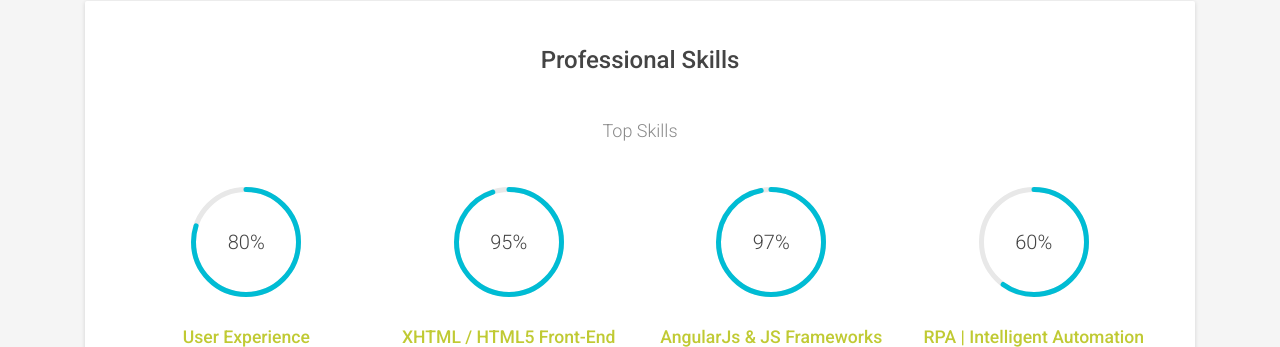
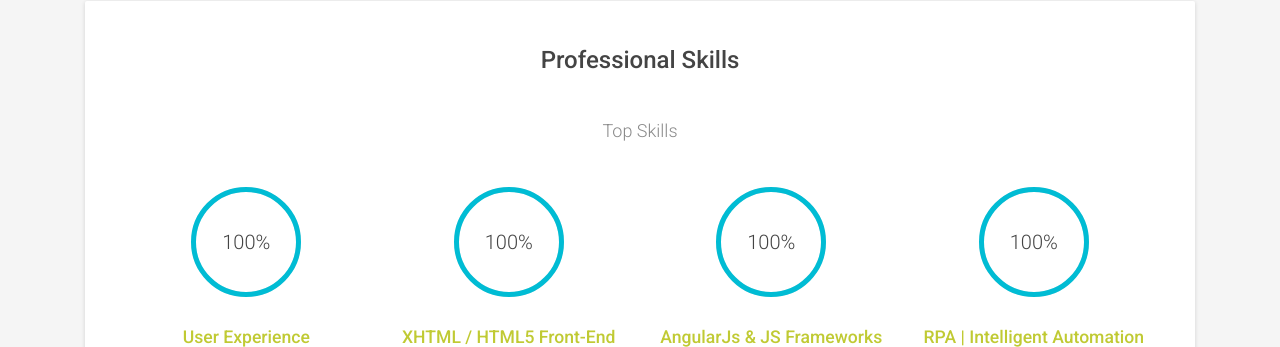
Before and after one commit to balajisuidesigner-pixel/balaji-uidesigner, a plain HTML site: page index.html in a window 1280 px wide. Shown: the part 3799-4146 px from the top of the page. Drawn offline with Linux system fonts and the light colour scheme.

Commit message:
Change percentages
Change percentages

```diff
--- a/index.html
+++ b/index.html
@@ -333,7 +333,7 @@
                     <div class="item col-12 col-md-3">
                         <div class="item-inner">
                             <div class="chart-easy-pie text-center">
-                                <div class="chart-theme-1 chart" data-percent="80"><span>80</span>%</div>
+                                <div class="chart-theme-1 chart" data-percent="100"><span>100</span>%</div>
                             </div>
                             <h4 class="skill-name">User Experience</h4>
                             <div class="level">Expert, 6 years</div>
@@ -345,7 +345,7 @@
                     <div class="item col-12 col-md-3">
                         <div class="item-inner">
                             <div class="chart-easy-pie text-center">
-                                <div class="chart-theme-1 chart" data-percent="95"><span>95</span>%</div>
+                                <div class="chart-theme-1 chart" data-percent="100"><span>100</span>%</div>
                             </div>
                             <h4 class="skill-name">XHTML / HTML5 Front-End</h4>
                             <div class="level">Expert, 8 years</div>
@@ -357,7 +357,7 @@
                     <div class="item col-12 col-md-3">
                         <div class="item-inner">
                             <div class="chart-easy-pie text-center">
-                                <div class="chart-theme-1 chart" data-percent="97"><span>97</span>%</div>
+                                <div class="chart-theme-1 chart" data-percent="100"><span>100</span>%</div>
                             </div>
                             <h4 class="skill-name">AngularJs & JS Frameworks </h4>
                             <div class="level">Advanced, 2 years</div>
@@ -369,7 +369,7 @@
                     <div class="item col-12 col-md-3">
                         <div class="item-inner">
                             <div class="chart-easy-pie text-center">
-                                <div class="chart-theme-1 chart" data-percent="60"><span>60</span>%</div>
+                                <div class="chart-theme-1 chart" data-percent="100"><span>100</span>%</div>
                             </div>
                             <h4 class="skill-name">RPA | Intelligent Automation </h4>
                             <div class="level">Advanced, 6 years</div>
```
